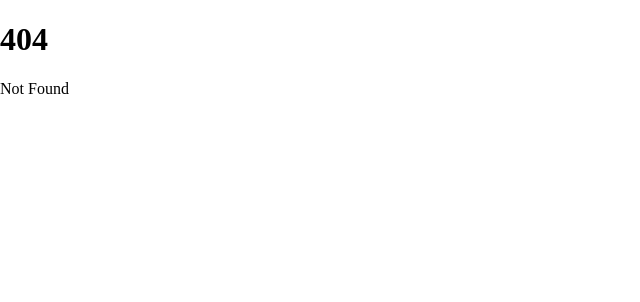
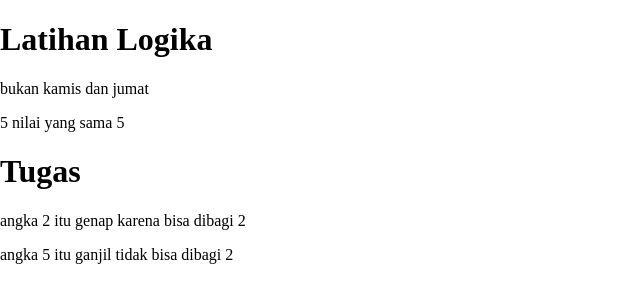
Before and after one commit to ad2701ly/latihan, a SvelteKit app: page /2022.11.18 in a window 1280 px wide. Before the commit this address had no page. Shown: the top 302 px of the page, without its empty margins (0-640 px from the left). Built offline with nearby package versions, Linux system fonts and the light colour scheme.

Commit message:
Latihan Logika 2

```diff
--- a/src/routes/+page.svelte
+++ b/src/routes/+page.svelte
@@ -6,6 +6,7 @@
 	<li><a href="/2022.10.28"> 28 Oktober 2022 - Pengenalan Logika</a></li>
 	<li><a href="/2022.11.04"> 04 November 2022 - Pengenalan Logika II</a></li>
 	<li><a href="/2022.11.11"> 11 November 2022 - Latihan Logika </a></li>
+	<li><a href="/2022.11.18"> 18 November 2022 - Latihan Logika </a></li>
 </ul>
 
 <style>
--- a/src/routes/2022.11.11/+page.svelte
+++ b/src/routes/2022.11.11/+page.svelte
@@ -1,5 +1,5 @@
 <script lang="ts">
-	let angka1 = 2,
+	let angka1 = 0,
 		angka2 = 0;
 </script>
 
--- /dev/null
+++ b/src/routes/2022.11.18/+page.svelte
@@ -0,0 +1,50 @@
+<script lang="ts">
+	let hari: string = 'kamis';
+	let hasil: string;
+
+	//console.log untuk mengecek hasil (debug)
+	//Huruf kecil dan besar berpengaruh
+	if (hari == 'Jumat') {
+		//console.log('Hari ini hari jumat');
+		hasil = 'Hari Jumat';
+	} else if (hari == 'Kamis') {
+		//console.log('Hari ini hari kamis');
+		hasil = 'hari kamis';
+	} else {
+		//console.log('Bukan Kamis dan Jumat');
+		hasil = 'bukan kamis dan jumat';
+	}
+
+	//const masuk = window.prompt('Masukkan Nama Anda');
+	// Tanda ! untuk mambalik nilai benar / salah saja,
+	/* console.log(!masuk);
+	if (!masuk) {
+		window.history.back();
+	} */
+
+	const angka1 = 5;
+	const angka2 = 5;
+	let perbandingan = '';
+	// '>' tanda lebih besar
+	// '<' tanda lebih kecil
+	if (angka1 > angka2) {
+		//console.log(angka1 + ' lebih besar dari ' + angka2);
+		perbandingan = angka1 + ' lebih besar dari ' + angka2;
+	} else if (angka1 == angka2) {
+		//console.log(angka1 + ' nilai yang sama ' + angka2);
+		perbandingan = angka1 + ' nilai yang sama ' + angka2;
+	} else {
+		//console.log(angka1 + ' lebih kecil dari ' + angka2);
+		perbandingan = angka1 + ' lebih kecil dari ' + angka2;
+	}
+	console.log(4 % 2);
+</script>
+
+<h1>Latihan Logika</h1>
+
+<p>{hasil}</p>
+<p>{perbandingan}</p>
+
+<h1>Tugas</h1>
+<p>angka 2 itu genap karena bisa dibagi 2</p>
+<p>angka 5 itu ganjil tidak bisa dibagi 2</p>
```
Also changed, not shown: 1 other file (tests, documents, lock files or other folders).
